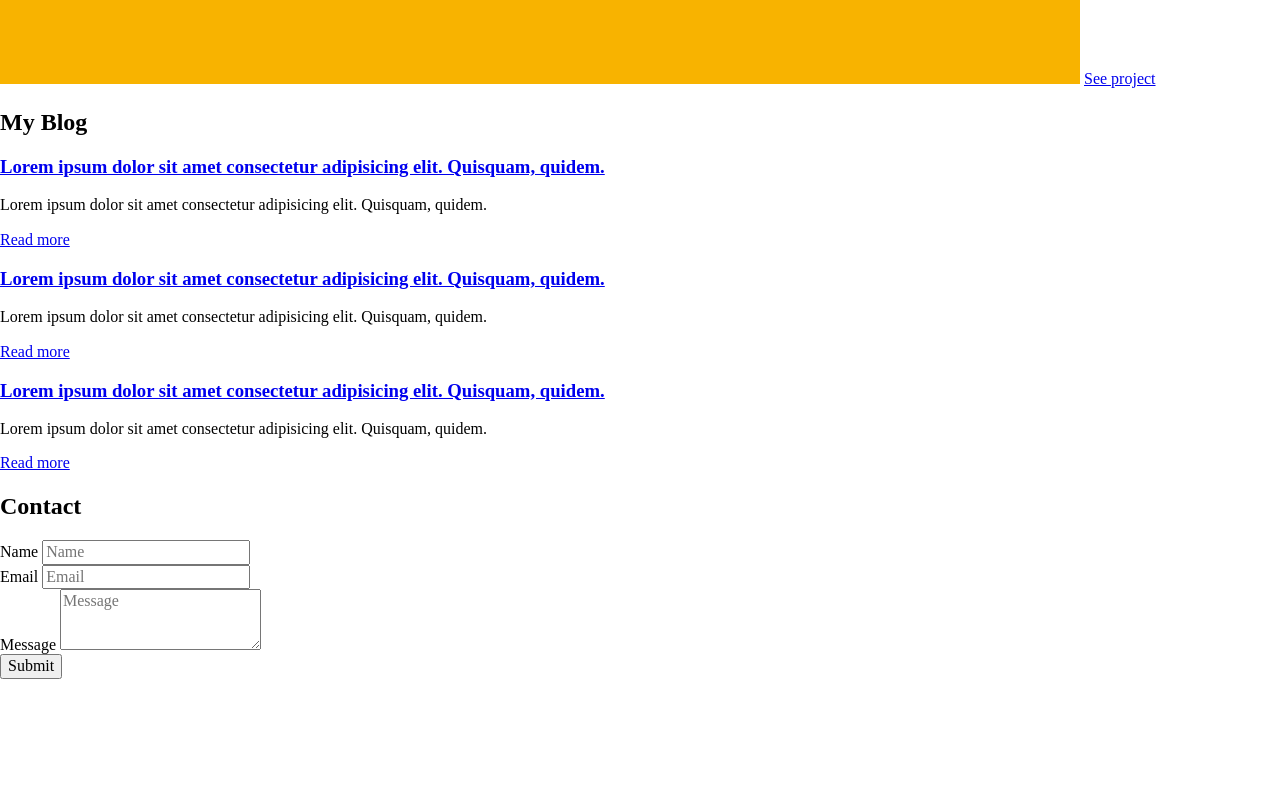
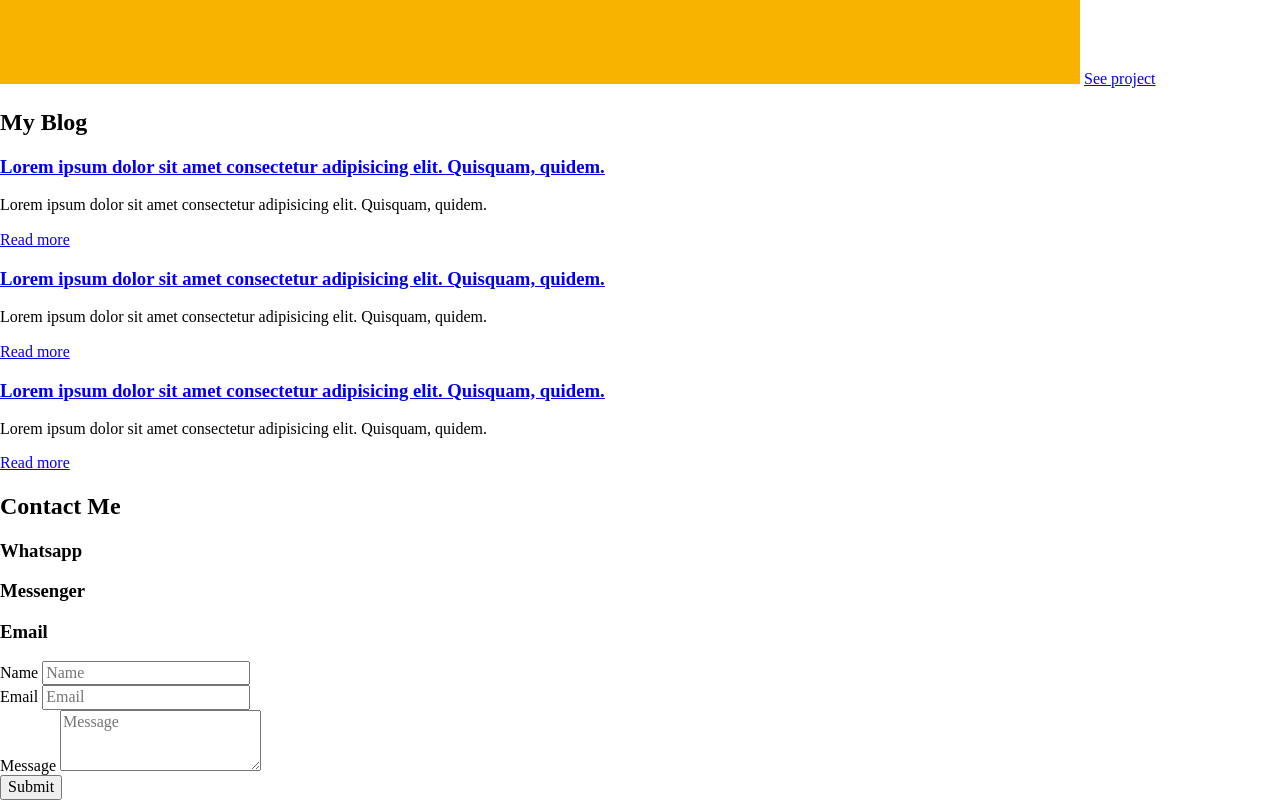
Before and after one commit to timDeHof/portfolio-2022, a plain HTML site: page index.html in a window 1280 px wide. Shown: the part 4375-5175 px from the top of the page. Before the commit the page ends 5054 px from the top, so only its background shows below. Drawn offline with nearby package versions, Linux system fonts and the light colour scheme.

Commit message:
setup the contact section

```diff
--- a/index.html
+++ b/index.html
@@ -183,7 +183,23 @@
     <!-- end of blog section -->
     <!-- Contact section -->
     <section class="Contacts">
-      <h2 class="section__title section__title--contact">Contact</h2>
+      <h2 class="section__title section__title--contact">Contact Me</h2>
+      <div class="Contacts-container">
+        <div class="social-contact-container">
+          <div class="contact">
+            <h3>Whatsapp</h3>
+            <p></p>
+          </div>
+          <div class="contact">
+            <h3>Messenger</h3>
+            <p></p>
+          </div>
+          <div class="contact">
+            <h3>Email</h3>
+            <p></p>
+          </div>
+        </div>
+        <div class="form-container">
           <div class="contact">
             <form action="#" class="contact__form">
               <div class="form-group">
@@ -216,6 +232,11 @@
               <button type="submit" class="btn btn-primary">Submit</button>
             </form>
           </div>
+        </div>
+      </div>
     </section>
+    <!-- end of contact section -->
+    <!-- Footer section -->
+    <footer class="footer"></footer>
   </body>
 </html>
```
Lines whose indentation alone changed are shown as unchanged.
